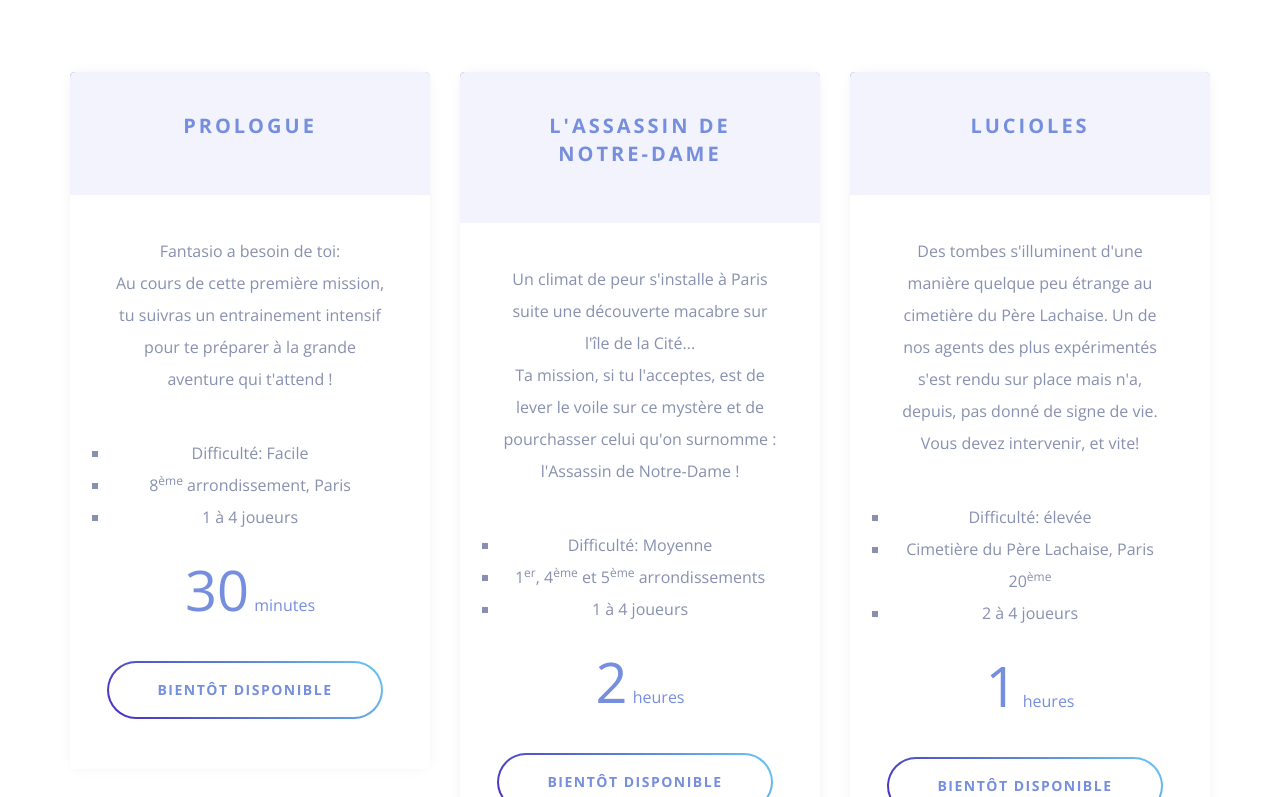
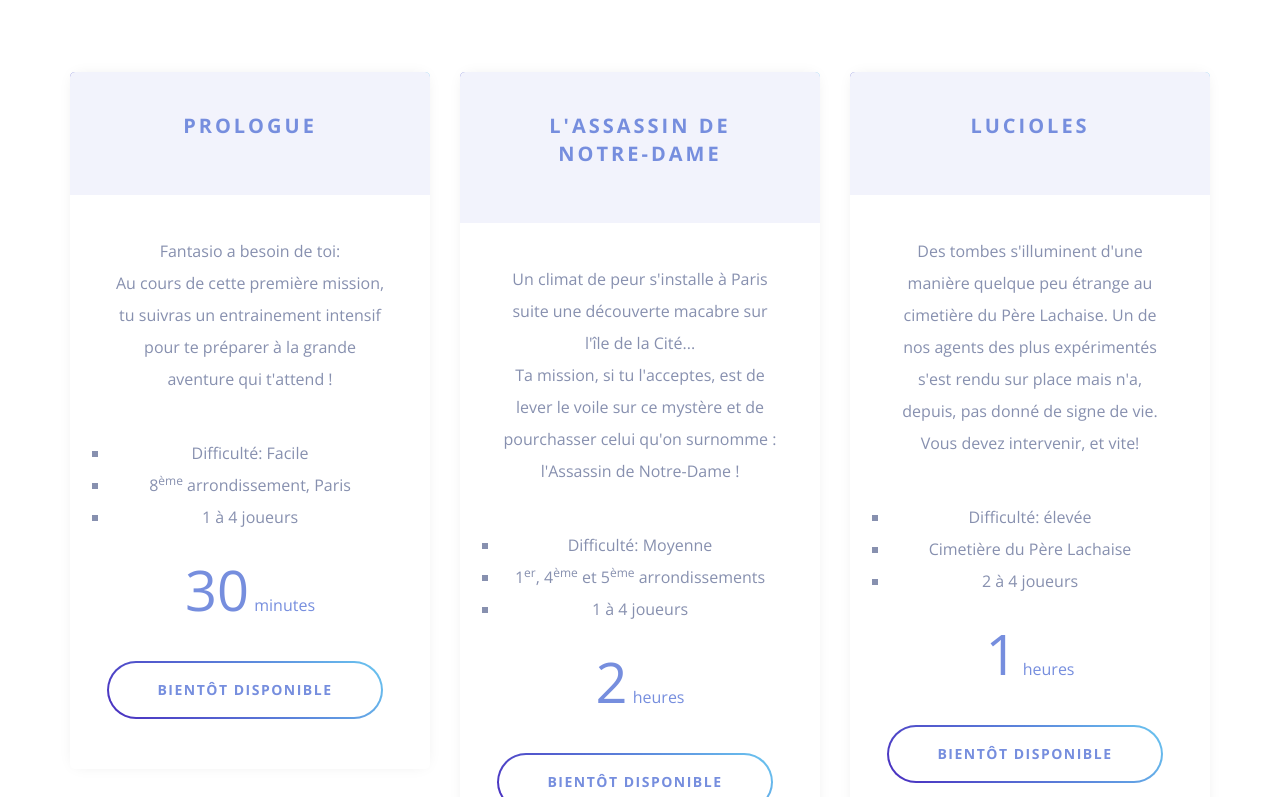
Before and after one commit to MorganPeju/fantasio, a plain HTML site: page index.html in a window 1280 px wide. Shown: the part 2774-3571 px from the top of the page. Drawn offline with nearby package versions, Linux system fonts and the light colour scheme.

Commit message:
Update index.html

```diff
--- a/index.html
+++ b/index.html
@@ -253,7 +253,7 @@
                             </p>
                             <ul>
                                 <li type="square">Difficulté: élevée</li>
-                                <li type="square">Cimetière du Père Lachaise, Paris 20<sup>ème</sup></li>
+                                <li type="square">Cimetière du Père Lachaise</li>
                                 <li type="square">2 à 4 joueurs</li>
                             </ul>
                         </div>
```
